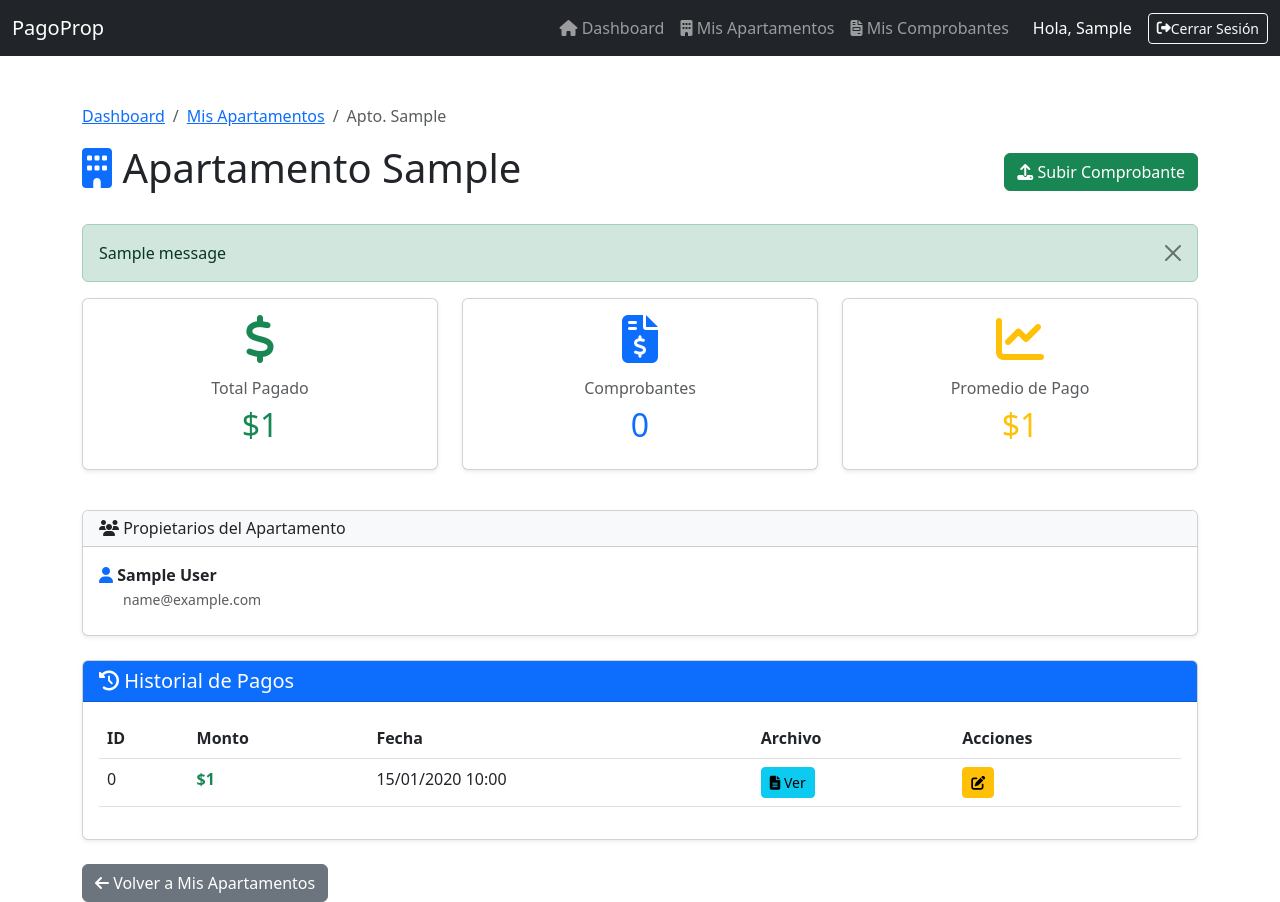
After one commit to Alejandro-Jimenez-Daza/pagoprop-django, a Django app: page /apartamento/1/ in a window 1280 px wide. The commit adds this page. Run offline with Django 5.2, Linux system fonts and the light colour scheme; a user stored in the database is signed in; tables that the repository leaves empty hold one stand-in row (values such as "Sample post"); one stand-in notice (Sample message) is shown.

Commit message:
detalles de apartamentos

```diff
--- /dev/null
+++ b/pagoprop/templates/pagoprop/detalle_apartamento.html
@@ -0,0 +1,192 @@
+{% extends 'pagoprop/herencia.html' %}
+
+{% load humanize %}
+
+{% block title %}Detalles Apartamento {{ apartamento.numeroApartamento }}{% endblock %}
+
+{% block content %}
+
+<!-- Encabezado -->
+<div class="row mb-4">
+    <div class="col-12">
+        <nav aria-label="breadcrumb">
+            <ol class="breadcrumb">
+                <li class="breadcrumb-item"><a href="{% url 'dashboard' %}">Dashboard</a></li>
+                <li class="breadcrumb-item"><a href="{% url 'mis_apartamentos' %}">Mis Apartamentos</a></li>
+                <li class="breadcrumb-item active">Apto. {{ apartamento.numeroApartamento }}</li>
+            </ol>
+        </nav>
+
+        <div class="d-flex justify-content-between align-items-center">
+            <h1>
+                <i class="fas fa-building text-primary"></i>
+                Apartamento {{ apartamento.numeroApartamento }}
+            </h1>
+            <a href="{% url 'subir_comprobante' %}" class="btn btn-success">
+                <i class="fas fa-upload"></i> Subir Comprobante
+            </a>
+        </div>
+    </div>
+</div>
+
+{% if messages %}
+    {% for message in messages %}
+        <div class="alert alert-{{ message.tags }} alert-dismissible fade show" role="alert">
+            {{ message }}
+            <button type="button" class="btn-close" data-bs-dismiss="alert"></button>
+        </div>
+    {% endfor %}
+{% endif %}
+
+<!-- Tarjetas de estadísticas -->
+<div class="row mb-4">
+    <!-- Total pagado -->
+    <div class="col-md-4 mb-3">
+        <div class="card shadow-sm h-100">
+            <div class="card-body text-center">
+                <i class="fas fa-dollar-sign fa-3x text-success mb-3"></i>
+                <h6 class="text-muted">Total Pagado</h6>
+                <h2 class="text-success">
+                    {% if stats.total_pagado %}
+                        ${{ stats.total_pagado|floatformat:0|intcomma }}
+                    {% else %}
+                        $0
+                    {% endif %}
+                </h2>
+            </div>
+        </div>
+    </div>
+
+    <!-- Cantidad de pagos -->
+    <div class="col-md-4 mb-3">
+        <div class="card shadow-sm h-100">
+            <div class="card-body text-center">
+                <i class="fas fa-file-invoice-dollar fa-3x text-primary mb-3"></i>
+                <h6 class="text-muted">Comprobantes</h6>
+                <h2 class="text-primary">{{ stats.cantidad_pagos|default:0 }}</h2>
+            </div>
+        </div>
+    </div>
+
+    <!-- Promedio de pago -->
+    <div class="col-md-4 mb-3">
+        <div class="card shadow-sm h-100">
+            <div class="card-body text-center">
+                <i class="fas fa-chart-line fa-3x text-warning mb-3"></i>
+                <h6 class="text-muted">Promedio de Pago</h6>
+                <h2 class="text-warning">
+                    {% if stats.promedio_pago %}
+                        ${{ stats.promedio_pago|floatformat:0|intcomma }}
+                    {% else %}
+                        $0
+                    {% endif %}
+                </h2>
+            </div>
+        </div>
+    </div>
+</div>
+
+<!-- Propietarios -->
+<div class="row mb-4">
+    <div class="col-12">
+        <div class="card shadow-sm">
+            <div class="card-header bg-light">
+                <h6 class="mb-0">
+                    <i class="fas fa-users"></i> Propietarios del Apartamento
+                </h6>
+            </div>
+            <div class="card-body">
+                {% if propietarios %}
+                    <ul class="list-unstyled mb-0">
+                        {% for prop in propietarios %}
+                            <li class="mb-2">
+                                <i class="fas fa-user text-primary"></i>
+                                <strong>{{ prop.copropietario.get_full_name }}</strong>
+                                <br>
+                                <small class="text-muted ms-4">{{ prop.copropietario.email }}</small>
+                            </li>
+                        {% endfor %}
+                    </ul>
+                {% else %}
+                    <p class="text-muted mb-0">No hay propietarios asignados</p>
+                {% endif %}
+            </div>
+        </div>
+    </div>
+</div>
+
+<!-- Historial de comprobantes -->
+<div class="row">
+    <div class="col-12">
+        <div class="card shadow-sm">
+            <div class="card-header bg-primary text-white">
+                <h5 class="mb-0">
+                    <i class="fas fa-history"></i> Historial de Pagos
+                </h5>
+            </div>
+            <div class="card-body">
+                {% if comprobantes %}
+                    <div class="table-responsive">
+                        <table class="table table-hover">
+                            <thead>
+                                <tr>
+                                    <th>ID</th>
+                                    <th>Monto</th>
+                                    <th>Fecha</th>
+                                    <th>Archivo</th>
+                                    <th>Acciones</th>
+                                </tr>
+                            </thead>
+                            <tbody>
+                                {% for comprobante in comprobantes %}
+                                    <tr>
+                                        <td>{{ comprobante.comprobanteID }}</td>
+                                        <td class="fw-bold text-success">
+                                            ${{ comprobante.monto|floatformat:0|intcomma }}
+                                        </td>
+                                        <td>{{ comprobante.fecha_creacion|date:"d/m/Y H:i" }}</td>
+                                        <td>
+                                            {% if comprobante.archivo %}
+                                                <a href="{{ comprobante.archivo.url }}" target="_blank" class="btn btn-sm btn-info">
+                                                    <i class="fas fa-file-alt"></i> Ver
+                                                </a>
+                                            {% else %}
+                                                <span class="text-muted">Sin archivo</span>
+                                            {% endif %}
+                                        </td>
+                                        <td>
+                                            <a href="{% url 'editar_comprobante' comprobante.comprobanteID %}"
+                                               class="btn btn-sm btn-warning">
+                                                <i class="fas fa-edit"></i>
+                                            </a>
+                                        </td>
+                                    </tr>
+                                {% endfor %}
+                            </tbody>
+                        </table>
+                    </div>
+                {% else %}
+                    <div class="alert alert-info text-center">
+                        <i class="fas fa-info-circle"></i>
+                        Aún no hay comprobantes registrados para este apartamento.
+                        <br><br>
+                        <a href="{% url 'subir_comprobante' %}" class="btn btn-success">
+                            <i class="fas fa-upload"></i> Subir primer comprobante
+                        </a>
+                    </div>
+                {% endif %}
+            </div>
+        </div>
+    </div>
+</div>
+
+<!-- Botón volver -->
+<div class="row mt-4">
+    <div class="col-12">
+        <a href="{% url 'mis_apartamentos' %}" class="btn btn-secondary">
+            <i class="fas fa-arrow-left"></i> Volver a Mis Apartamentos
+        </a>
+    </div>
+</div>
+
+{% endblock %}
--- a/pagoprop/templates/pagoprop/mis_apartamentos.html
+++ b/pagoprop/templates/pagoprop/mis_apartamentos.html
@@ -38,7 +38,7 @@
                     <strong>ID:</strong> {{ apartamento.apartamentoID }}<br>
                     <strong>Número:</strong> {{ apartamento.numeroApartamento }}
                 </p>
-                <a href="#" class="btn btn-primary btn-sm">
+                <a href="{% url 'detalle_apartamento' apartamento.apartamentoID %}" class="btn btn-primary btn-sm">
                     <i class="fas fa-eye"></i> Ver detalles
                 </a>
                 <a href="{% url 'subir_comprobante' %}" class="btn btn-success btn-sm"><i class="fas fa-upload"></i> Subir comprobante</a>
--- a/pagoprop/urls.py
+++ b/pagoprop/urls.py
@@ -11,5 +11,7 @@ urlpatterns = [
     path('mis-comprobantes/', views.mis_comprobantes_view, name='mis_comprobantes'),      # 👈 NUEVA
     path('eliminar-comprobante/<int:comprobante_id>/', views.eliminar_comprobante_view, name='eliminar_comprobante'),  # 👈 NUEVA
     path('editar-comprobante/<int:comprobante_id>/', views.editar_comprobante_view, name='editar_comprobante'),  # 👈 NUEVA
+    path('apartamento/<int:apartamento_id>/', views.detalle_apartamento_view, name='detalle_apartamento'),  # 👈 NUEVA
+
 
 ]
--- a/pagoprop/views.py
+++ b/pagoprop/views.py
@@ -222,3 +222,43 @@ def editar_comprobante_view(request, comprobante_id):
         'form':form,
         'comprobante': comprobante
     })
+
+#funcion de ver detalles del apartamento
+@login_required(login_url='login')
+def detalle_apartamento_view(request, apartamento_id):
+    #buscar el apartamento
+    try:
+        apartamento = Apartamento.objects.get(apartamentoID=apartamento_id)
+    except Apartamento.DoesNotExist:
+        messages.error(request, 'Apartamento no encontrado.')
+        return redirect('mis_apartamentos')
+
+    #verficar que el usuario es propietario de ese apartamento
+    if not PropietarioApartamento.objects.filter(copropietario = request.user, apartamento = apartamento).exists():
+        messages.error(request, 'No tienes acceso a este apartamento.')
+        return redirect('mis_apartamentos')
+
+    #obtener comprobantes de este apartamento
+    comprobantes = Comprobante.objects.filter(
+        apartamento = apartamento,
+        copropietario = request.user
+    ).order_by('-fecha_creacion')
+
+
+    #calcular estadisticas
+    from django.db.models import Sum, Count, Avg
+    stats = comprobantes.aggregate(
+        total_pagado = Sum('monto'),
+        cantidad_pagos = Sum('comprobanteID'),
+        promedio_pago = Avg('monto')
+    )
+
+    #obtener todos los propietarios del apartamento
+    propietarios = PropietarioApartamento.objects.filter(apartamento=apartamento).select_related('copropietario')
+
+    return render(request, 'pagoprop/detalle_apartamento.html', {
+        'apartamento': apartamento,
+        'comprobantes': comprobantes,
+        'stats': stats,
+        'propietarios':propietarios
+    })
```
